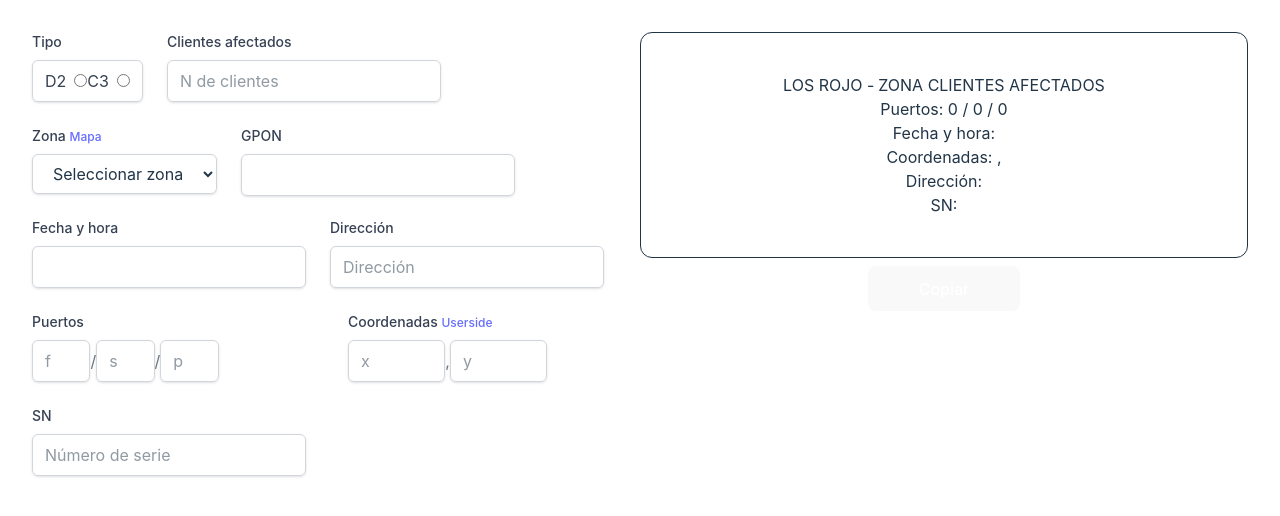
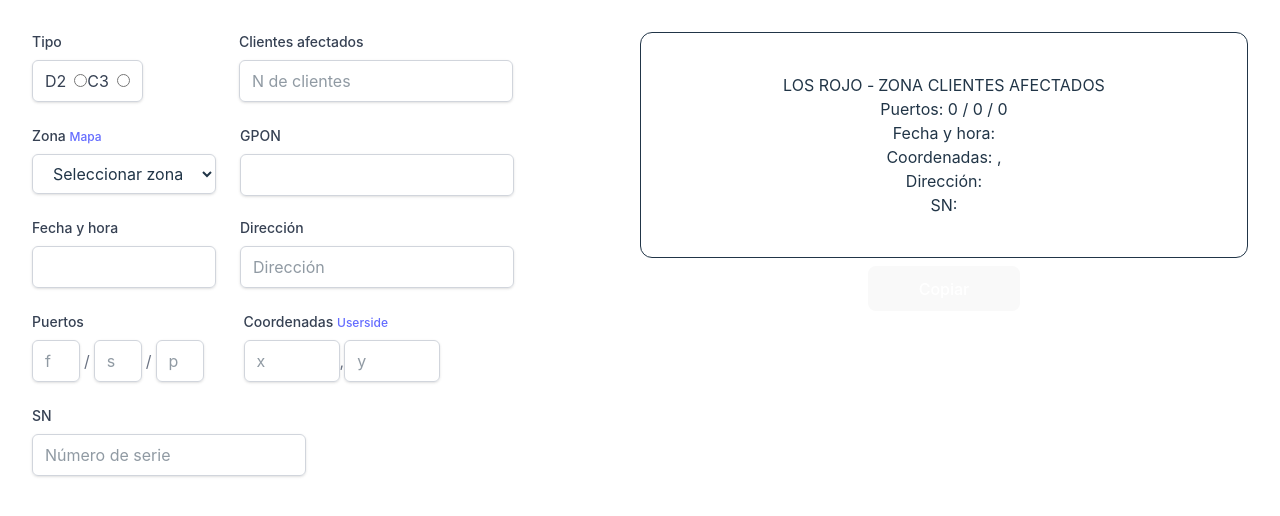
Before and after one commit to leilabb/incident-formatter, a React (Vite) app: page / in a window 1280 px wide. Shown: the top 516 px of the page. Built offline with nearby package versions, Linux system fonts and the light colour scheme.

Commit message:
alignment

```diff
--- a/src/Form.jsx
+++ b/src/Form.jsx
@@ -13,7 +13,7 @@ export default function Form({ formData, handleChange }) {
     <div className="">
       {/*  Tipo & clientes afectados */}
       <div className="flex mb-6 md:w-full md:gap-6">
-        <div className="flex flex-col ">
+        <div className="flex flex-col w-fit ">
           <label className="text-left block text-sm font-medium text-gray-700 mb-2">
             Tipo
           </label>
@@ -41,14 +41,15 @@ export default function Form({ formData, handleChange }) {
             </label>
           </div>
         </div>
-
         <div
           onChange={(event) => {
             handleChange(event);
           }}
+          className="md:ml-18"
+
+
         >
           <label
-            for="clientes"
             className="text-left block text-sm font-medium text-gray-700 mb-2"
           >
             Clientes afectados
@@ -59,13 +60,14 @@ export default function Form({ formData, handleChange }) {
             id="affected"
             min="0"
             placeholder="N de clientes"
-            className="md:w-fit px-3 py-2 border border-gray-300 rounded-md shadow-sm focus:outline-none focus:ring-2 focus:ring-blue-500 focus:border-blue-500"
+            className="md:w-fit  px-3 py-2 border border-gray-300 rounded-md shadow-sm focus:outline-none focus:ring-2 focus:ring-blue-500 focus:border-blue-500"
           />
         </div>
+
       </div>
 
       {/*  Zona & GPON */}
-      <div className=" flex justify-items-start gap-6 w-full">
+      <div className=" flex gap-6 w-full">
         <div
           className="mb-6"
           onChange={(event) => {
@@ -84,9 +86,9 @@ export default function Form({ formData, handleChange }) {
           <select
             id="zone"
             name="zone"
-            className=" px-4 py-2 border border-gray-300 rounded-md shadow-sm focus:outline-none focus:ring-2 focus:ring-blue-500 focus:border-blue-500"
+            className="md:w-46 px-4 py-2 border border-gray-300 rounded-md shadow-sm focus:outline-none focus:ring-2 focus:ring-blue-500 focus:border-blue-500"
           >
-            <option value="">Seleccionar zona</option>
+            <option value="" className="text-center">Seleccionar zona</option>
             {zones.map((zone) => {
               return (
                 <option key={zone} value={zone}>
@@ -114,8 +116,8 @@ export default function Form({ formData, handleChange }) {
       </div>
 
       {/*  Dirección y fecha/hora */}
-      <div className="flex flex-row mb-6 md:gap-6">
-        <div className="flex flex-col">
+      <div className="flex flex-row mb-6 ">
+        <div className=" md:w-46 flex flex-col">
           <label className="text-left text-sm font-medium text-gray-700 mb-2">
             Fecha y hora
           </label>
@@ -126,13 +128,13 @@ export default function Form({ formData, handleChange }) {
             onChange={(event) => {
               handleChange(event);
             }}
-            className="px-3 py-2 border border-gray-300 rounded-md shadow-sm focus:outline-none focus:ring-2 focus:ring-blue-500 focus:border-blue-500"
+            className=" px-3 py-2 border border-gray-300 rounded-md shadow-sm focus:outline-none focus:ring-2 focus:ring-blue-500 focus:border-blue-500"
           />
         </div>
-        <div className="flex flex-col">
+        <div className="md:ml-6 flex flex-col">
           <label
             for="direccion"
-            className="text-left block text-sm font-medium text-gray-700 mb-2"
+            className=" text-left block text-sm font-medium text-gray-700 mb-2"
           >
             Dirección
           </label>
@@ -144,14 +146,14 @@ export default function Form({ formData, handleChange }) {
             onChange={(event) => {
               handleChange(event);
             }}
-            className=" px-3 py-2 border border-gray-300 rounded-md shadow-sm focus:outline-none focus:ring-2 focus:ring-blue-500 focus:border-blue-500"
+            className="px-3 py-2 border border-gray-300 rounded-md shadow-sm focus:outline-none focus:ring-2 focus:ring-blue-500 focus:border-blue-500"
           />
         </div>
       </div>
 
       {/* Puertos y coordenadas */}
-      <div className="mb-6 flex gap-6">
-        <div className="flex flex-col flex-1 space-x-2">
+      <div className="mb-6 flex ">
+        <div className="flex flex-col ">
           <label className="text-left block text-sm font-medium text-gray-700 mb-2">
             Puertos
           </label>
@@ -164,7 +166,7 @@ export default function Form({ formData, handleChange }) {
               onChange={(event) => {
                 handleChange(event);
               }}
-              className="md:w-1/5 px-3 py-2 border border-gray-300 rounded-md shadow-sm focus:outline-none focus:ring-2 focus:ring-blue-500 focus:border-blue-500"
+              className="md:w-12 mr-1 px-3 py-2 border border-gray-300 rounded-md shadow-sm focus:outline-none focus:ring-2 focus:ring-blue-500 focus:border-blue-500"
             />
             <span className="flex items-center text-gray-500">/</span>
             <input
@@ -175,7 +177,7 @@ export default function Form({ formData, handleChange }) {
               onChange={(event) => {
                 handleChange(event);
               }}
-              className="md:w-1/5 px-3 py-2 border border-gray-300 rounded-md shadow-sm focus:outline-none focus:ring-2 focus:ring-blue-500 focus:border-blue-500"
+              className="md:w-12 mr-1 ml-1 px-3 py-2 border border-gray-300 rounded-md shadow-sm focus:outline-none focus:ring-2 focus:ring-blue-500 focus:border-blue-500"
             />
             <span className="flex items-center text-gray-500">/</span>
             <input
@@ -186,12 +188,12 @@ export default function Form({ formData, handleChange }) {
               onChange={(event) => {
                 handleChange(event);
               }}
-              className="md:w-1/5 px-3 py-2 border border-gray-300 rounded-md shadow-sm focus:outline-none focus:ring-2 focus:ring-blue-500 focus:border-blue-500"
+              className="md:w-12 px-3 ml-1 py-2 border border-gray-300 rounded-md shadow-sm focus:outline-none focus:ring-2 focus:ring-blue-500 focus:border-blue-500"
             />
           </div>
         </div>
 
-        <div className="flex flex-col flex-1">
+        <div className="md:ml-10 flex flex-col">
           <label className="text-left block text-sm font-medium text-gray-700 mb-2">
             Coordenadas{" "}
             <a href="https://www.userside.eu/en" target="_blank">
@@ -207,7 +209,7 @@ export default function Form({ formData, handleChange }) {
               onChange={(event) => {
                 handleChange(event);
               }}
-              className=" md:w-1/3 px-3 py-2 border border-gray-300 rounded-md shadow-sm focus:outline-none focus:ring-2 focus:ring-blue-500 focus:border-blue-500"
+              className=" md:w-24 px-3 py-2 border border-gray-300 rounded-md shadow-sm focus:outline-none focus:ring-2 focus:ring-blue-500 focus:border-blue-500"
             />
             <span className="flex items-center text-gray-500">,</span>
             <input
@@ -218,7 +220,7 @@ export default function Form({ formData, handleChange }) {
               onChange={(event) => {
                 handleChange(event);
               }}
-              className="md:w-1/3  px-3 py-2 border border-gray-300 rounded-md shadow-sm focus:outline-none focus:ring-2 focus:ring-blue-500 focus:border-blue-500"
+              className="md:w-24 px-3 py-2 border border-gray-300 rounded-md shadow-sm focus:outline-none focus:ring-2 focus:ring-blue-500 focus:border-blue-500"
             />
           </div>
         </div>
```
